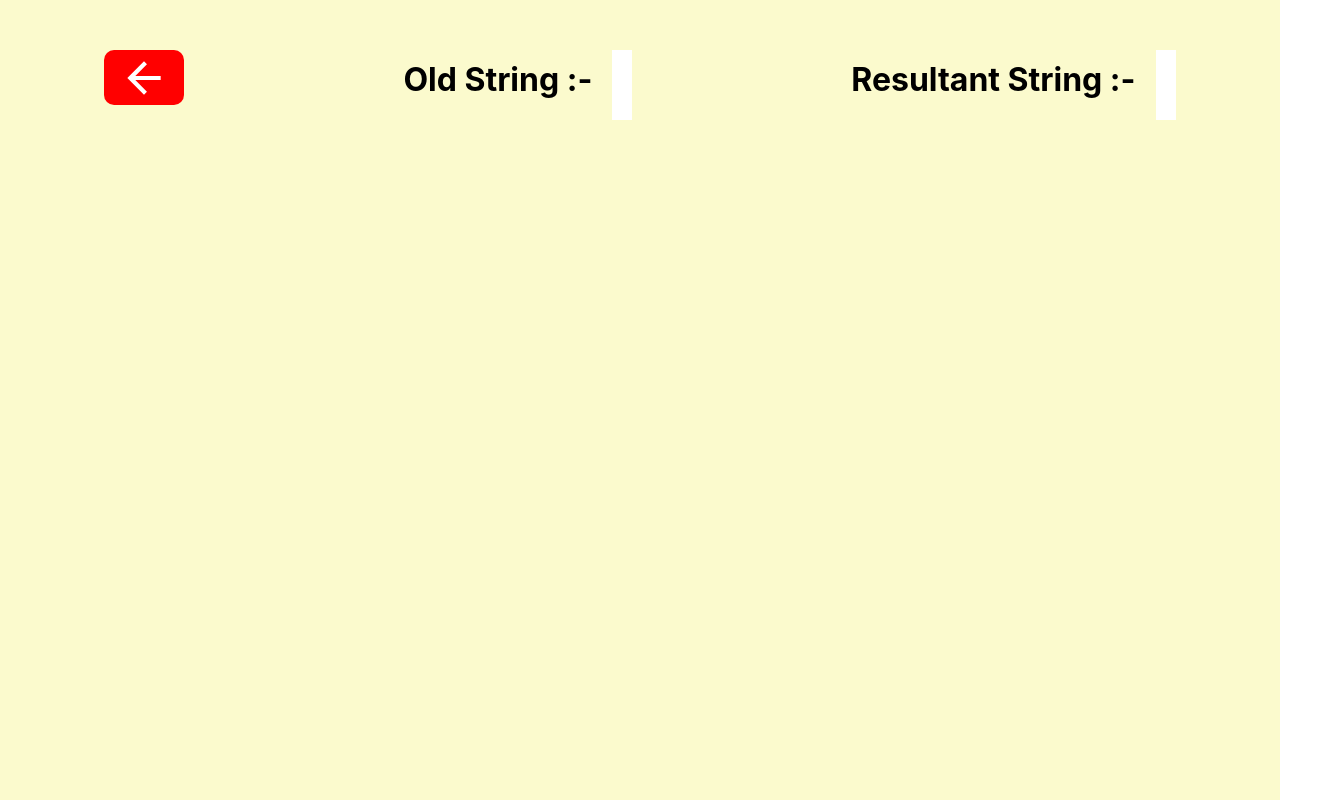
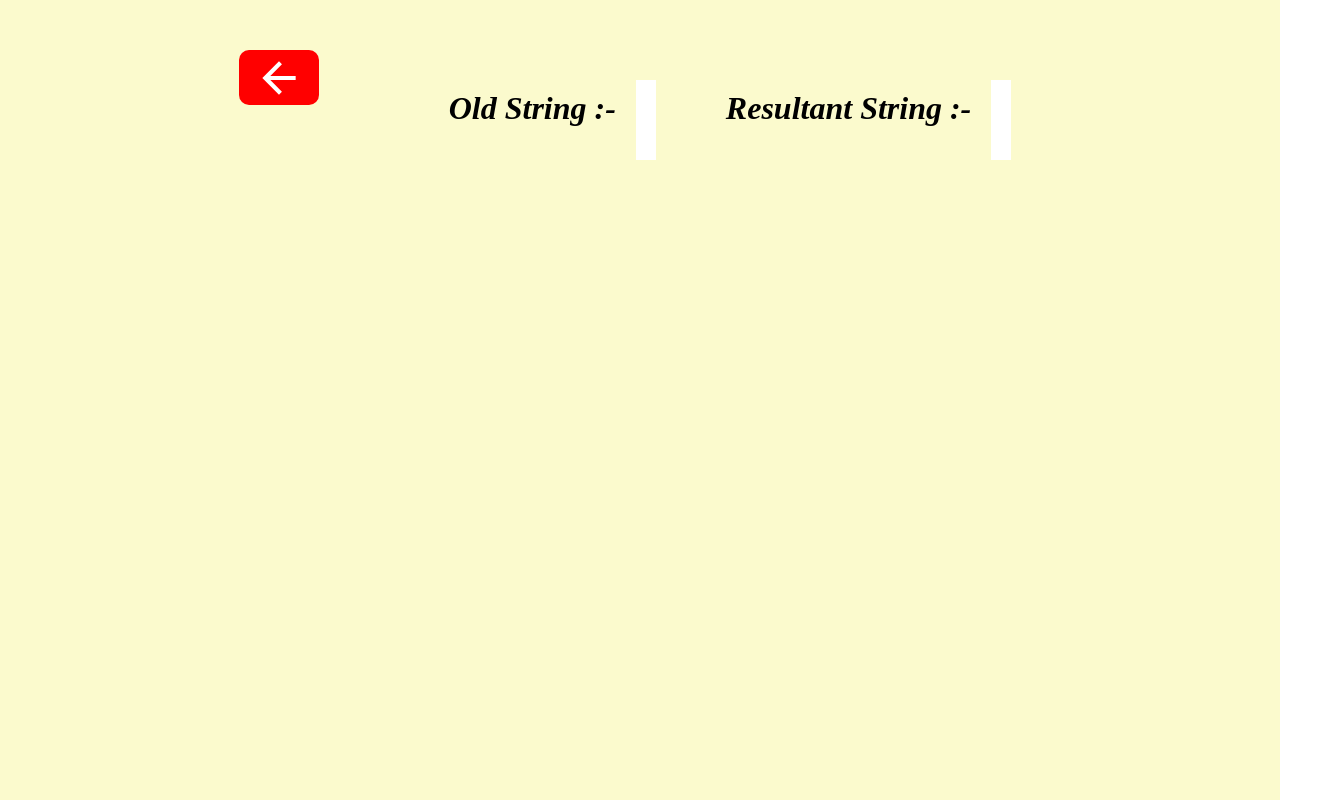
Before and after one commit to HousewareHQ/frontend-engineering-octernship, a React (Create React App) app in the folder app/: page /Second in a window 1280 px wide. Shown: the whole page, 1330 px wide, since content can reach past the window. Built offline with nearby package versions, Linux system fonts and the light colour scheme.

Commit message:
add success header

```diff
--- a/app/src/component/Card.css
+++ b/app/src/component/Card.css
@@ -19,6 +19,9 @@
     justify-content: center;
     align-items: center;
 }
+.old > h1 ,.result > h1{
+    font-style: italic;
+}
 .inner-cont h2{
     font-size: 100px;
 }
--- a/app/src/component/Card.js
+++ b/app/src/component/Card.js
@@ -11,8 +11,6 @@ const Card = ({value,index,uniqueChar}) => {
 
 
     const handleClick= (e,i)=>{
-        console.log("click",e,i)
-
 
 
          const arrstr=tempstr.filter((ele,ind)=>{
@@ -21,27 +19,23 @@ const Card = ({value,index,uniqueChar}) => {
            )
         })
 
-        console.log(uniqueChar,arrstr.length)
-
         a.setState(arrstr);
         a.setprevious(tempstr)
         a.setresultant(arrstr);
 
-        console.log(arrstr)
-
         if(uniqueChar.size===arrstr.length){
             setTimeout(()=>{
-                alert("success")
+
+                document.querySelector('.Success-header').style.display="flex"
+
             },100)
         }
         }
-
 
     let col=value.charCodeAt() < 97 ? 65:97
     if(value.charCodeAt()<65){
         col=33
     }
-    console.log('----->',col)
 
    const items = [  "#915c83",
    "blue",
--- a/app/src/component/Second.css
+++ b/app/src/component/Second.css
@@ -1,5 +1,12 @@
+.main{
+    width: 100%;
+    height: 100%;
+    min-width: 100%;
+    background-color: #FBFACD;
+}
 .outer-container{
     width: 100%;
+    min-width: 100%;
     /* height: 100%; */
     display: flex;
     padding-top: 200px;
@@ -9,6 +16,9 @@
     align-items: center;
     background-color: #FBFACD;
 
+}
+.visible{
+    display: flex;
 }
 .arrow{
     /* position: absolute;
@@ -23,6 +33,7 @@
     display: flex;
     justify-content: center;
     align-items: center;
+    margin-right: 90px;
 }
 .arrow .MuiSvgIcon-root{
 
@@ -32,26 +43,37 @@
 
 }
 .screen{
-    width: 100%;
+    width:auto;
 display: flex;
 flex-wrap: wrap;
 padding: 50px;
-justify-content: space-around;
+/* gap: 500px; */
+justify-content: space-evenly;
 /* flex-direction: column; */
 }
 .screen .old,.screen .result{
     display: flex;
+    font-family: cursive;
     gap: 10px;
+    padding: 30px;
 }
 .old h1,.result h1{
     padding: 10px;
 }
-.old p,.result p{
+.old  .scroll,.result .scroll{
+    display: flex;
+    flex-wrap: wrap;
+    justify-content: center;
     font-size: 30px;
-    width: max-content;
-    height: 50px;
+    width: auto;
+    max-width: 400px;
+    height: 60px;
     padding: 10px;
     background-color: white;
+    scroll-behavior: smooth;
+    overflow-x: auto;
+    overflow-y: hidden;
+    text-align: center;
 }
 
 .main{
@@ -63,3 +85,29 @@ justify-content: space-around;
     background-color: #FBFACD;
 
 }
+.Success-header{
+    display: none;
+    justify-content: center;
+    align-items: center;
+    flex-wrap: wrap;
+    font-size:50px;
+    font-weight: 600;
+    color: green;
+    font-family: cursive;
+
+}
+.Success-header .MuiSvgIcon-root{
+    font-size: 80px;
+    color: white;
+    background-color: green;
+    border-radius: 50px;
+    /* display: flex; */
+    margin: 5px;
+    flex-direction: row;
+
+}
+.Success-header .right{
+    padding-top:20px;
+    padding-right: 20px;
+
+}
--- a/app/src/component/SecondPage.js
+++ b/app/src/component/SecondPage.js
@@ -3,6 +3,7 @@ import nodeContext from './nodeContext';
 import Card from './Card.js'
 import './Second.css'
 import ArrowBackIcon from '@mui/icons-material/ArrowBack';
+import CheckRoundedIcon from '@mui/icons-material/CheckRounded';
 import { useNavigate} from 'react-router-dom';
 
 const SecondPage = () => {
@@ -16,23 +17,33 @@ const SecondPage = () => {
     // console.log("length ==>",uniqueChar);
 
     return <div className='main'>
+
         <div className='screen'>
         <div className='arrow' onClick={()=>navigate('/')}>
                 <ArrowBackIcon />
             </div>
             <div className='old'>
             <h1>Old String :-</h1>
-            <p>{a.previous}</p>
+            <div className='scroll'>{a.previous}</div>
             </div>
             <div className='result'>
             <h1>Resultant String :-</h1>
-            <p>{a.resultant}</p>
+            <div className='scroll'>{a.resultant}</div>
             </div>
 
 
         </div>
 
-        <div className="outer-container">
+        <div className='Success-header'>
+        <div className='right'>
+        <CheckRoundedIcon/>
+
+        </div>
+        <div>Success..!!</div>
+
+        </div>
+        <div className="outer-container" >
+
 
 
             {str.map((e, i) => {
```
